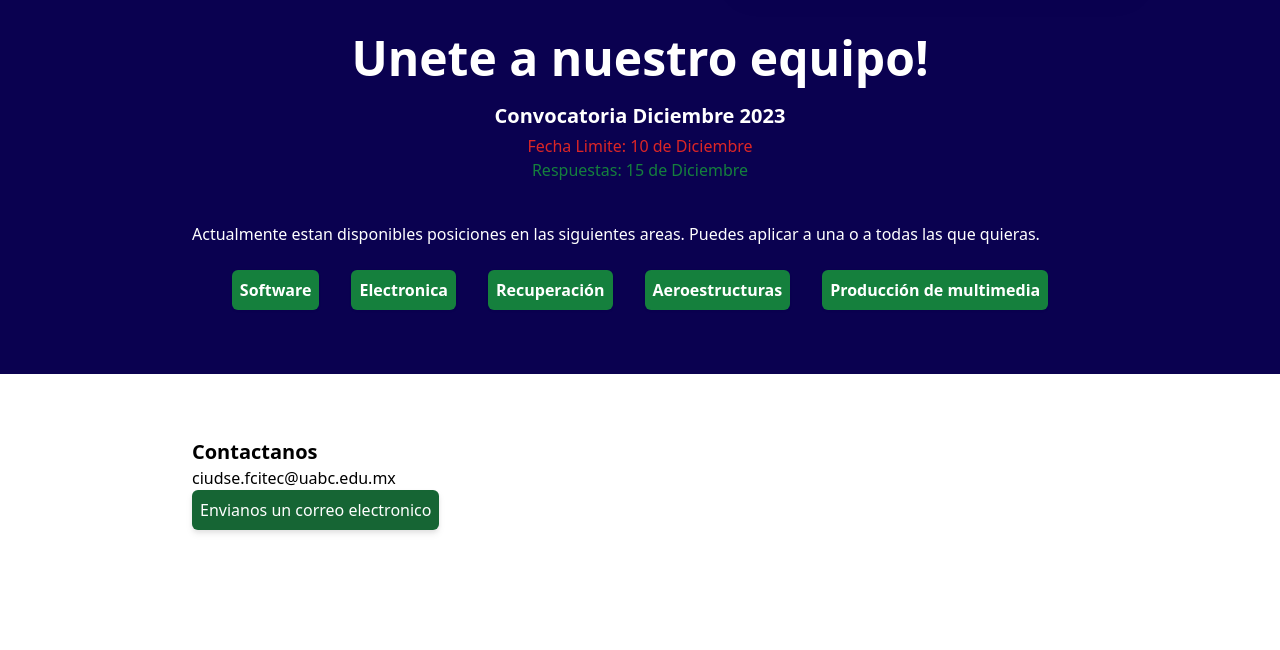
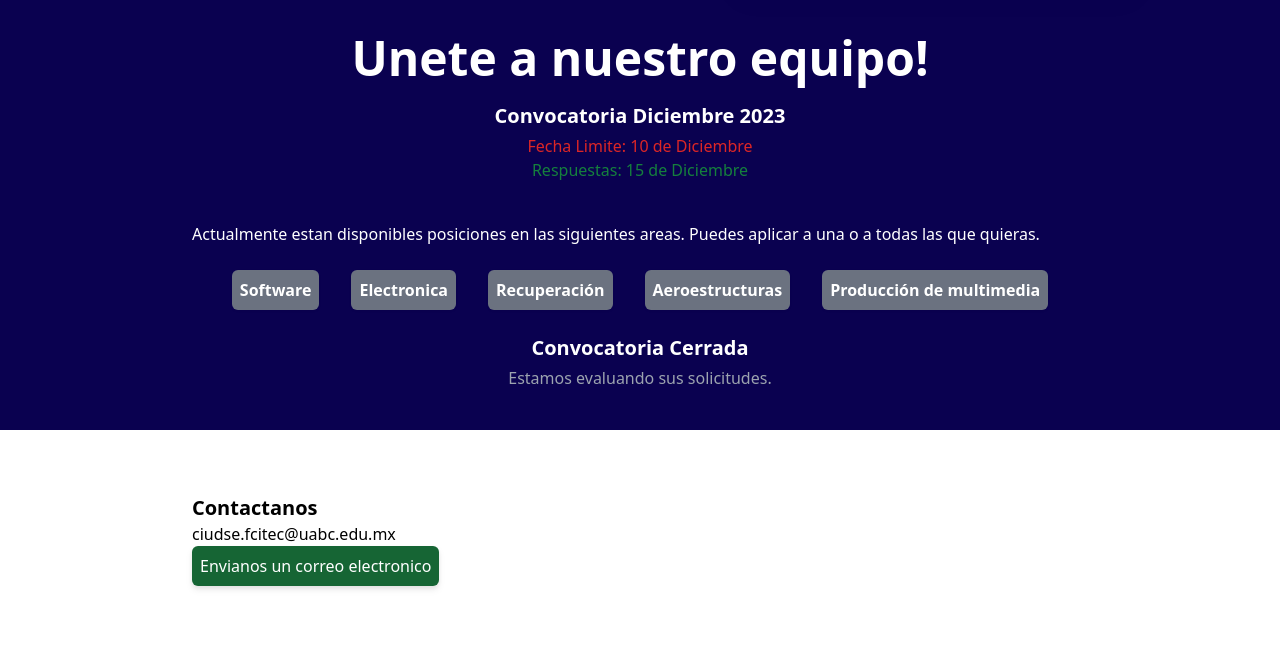
Before and after one commit to CIUDSE/ciudse-website, a website built with Parcel: page src/index.html in a window 1280 px wide. Shown: the part 920-1570 px from the top of the page. Before the commit the page ends 1514 px from the top, so only its background shows below. Built offline with nearby package versions, Linux system fonts and the light colour scheme.

Commit message:
convocatoria cerrada

```diff
--- a/src/index.html
+++ b/src/index.html
@@ -64,13 +64,30 @@
     <div class="text-justify max-w-4xl mx-auto">
       Actualmente estan disponibles posiciones en las siguientes areas. Puedes aplicar a una o a todas las que quieras.
       <ul class="p-2 flex justify-center text-white font-semibold">
-        <li class="p-4"><a target="_blank" href="https://docs.google.com/forms/d/e/1FAIpQLSfbsKaaJQq_CZ0B6of_1brPaF6GOBkYzti0msOgg88eekQ4eA/viewform?usp=sf_link"><button class="p-2 bg-green-700 rounded-md drop-shadow-sm transition ease-in-out hover:scale-105 hover:drop-shadow-md">Software</button></a></li>
-        <li class="p-4"><a target="_blank" href="https://docs.google.com/forms/d/e/1FAIpQLSd6t_9i0nfFi5zgp2zszeEUOKMcK3GzY-TQgdPml7B-N9Kanw/viewform?usp=sf_link"><button class="p-2 bg-green-700 rounded-md drop-shadow-sm transition ease-in-out hover:scale-105 hover:drop-shadow-md">Electronica</button></a></li>
-        <li class="p-4"><a target="_blank" href="https://docs.google.com/forms/d/e/1FAIpQLSeO4qBYQQcJ-tRj_2kCXpSurQwi0I66lidlpYIhVOEBRpIgQQ/viewform?usp=sf_link"><button class="p-2 bg-green-700 rounded-md drop-shadow-sm transition ease-in-out hover:scale-105 hover:drop-shadow-md">Recuperación</button></a></li>
-        <li class="p-4"><a target="_blank" href="https://docs.google.com/forms/d/e/1FAIpQLSfscjPbdc_m7Cr2JGTEXUTVL7GK-xnbNYh6iPV0W9nICxLtGg/viewform?usp=sf_link"><button class="p-2 bg-green-700 rounded-md drop-shadow-sm transition ease-in-out hover:scale-105 hover:drop-shadow-md">Aeroestructuras</button></a></li>
-        <li class="p-4"><a target="_blank" href="https://docs.google.com/forms/d/e/1FAIpQLScoXaWtF_5IWUdU2W2l1s0JL9cmQYmInKGKgwOunjs__C0aLg/viewform?usp=sf_link"><button class="p-2 bg-green-700 rounded-md drop-shadow-sm transition ease-in-out hover:scale-105 hover:drop-shadow-md">Producción de multimedia</button></a></li>
+        <li class="p-4"><a target="_blank" href="https://docs.google.com/forms/d/e/1FAIpQLSfbsKaaJQq_CZ0B6of_1brPaF6GOBkYzti0msOgg88eekQ4eA/viewform?usp=sf_link">
+          <button disabled class="disabled:bg-gray-500 p-2 bg-green-700 rounded-md drop-shadow-sm transition ease-in-out enabled:hover:scale-105 enabled:hover:drop-shadow-md">
+            Software</button>
+        </a></li>
+        <li class="p-4"><a target="_blank" href="https://docs.google.com/forms/d/e/1FAIpQLSd6t_9i0nfFi5zgp2zszeEUOKMcK3GzY-TQgdPml7B-N9Kanw/viewform?usp=sf_link">
+          <button disabled class="disabled:bg-gray-500 p-2 bg-green-700 rounded-md drop-shadow-sm transition ease-in-out enabled:hover:scale-105 enabled:hover:drop-shadow-md">
+            Electronica</button>
+        </a></li>
+        <li class="p-4"><a target="_blank" href="https://docs.google.com/forms/d/e/1FAIpQLSeO4qBYQQcJ-tRj_2kCXpSurQwi0I66lidlpYIhVOEBRpIgQQ/viewform?usp=sf_link">
+          <button disabled class="disabled:bg-gray-500 p-2 bg-green-700 rounded-md drop-shadow-sm transition ease-in-out enabled:hover:scale-105 enabled:hover:drop-shadow-md">
+            Recuperación</button>
+        </a></li>
+        <li class="p-4"><a target="_blank" href="https://docs.google.com/forms/d/e/1FAIpQLSfscjPbdc_m7Cr2JGTEXUTVL7GK-xnbNYh6iPV0W9nICxLtGg/viewform?usp=sf_link">
+          <button disabled class="disabled:bg-gray-500 p-2 bg-green-700 rounded-md drop-shadow-sm transition ease-in-out enabled:hover:scale-105 enabled:hover:drop-shadow-md">
+            Aeroestructuras</button>
+        </a></li>
+        <li class="p-4"><a target="_blank" href="https://docs.google.com/forms/d/e/1FAIpQLScoXaWtF_5IWUdU2W2l1s0JL9cmQYmInKGKgwOunjs__C0aLg/viewform?usp=sf_link">
+          <button disabled class="disabled:bg-gray-500 p-2 bg-green-700 rounded-md drop-shadow-sm transition ease-in-out enabled:hover:scale-105 enabled:hover:drop-shadow-md">
+            Producción de multimedia</button>
+        </a></li>
       </ul>
     </div>
+    <h3 class="text-xl pb-1 font-bold text-center">Convocatoria Cerrada</h3>
+    <div class="text-md text-gray-400 text-center">Estamos evaluando sus solicitudes.</div>
   </section>
 
   <section id="section-contact" class="py-16 max-w-4xl mx-auto">
```
